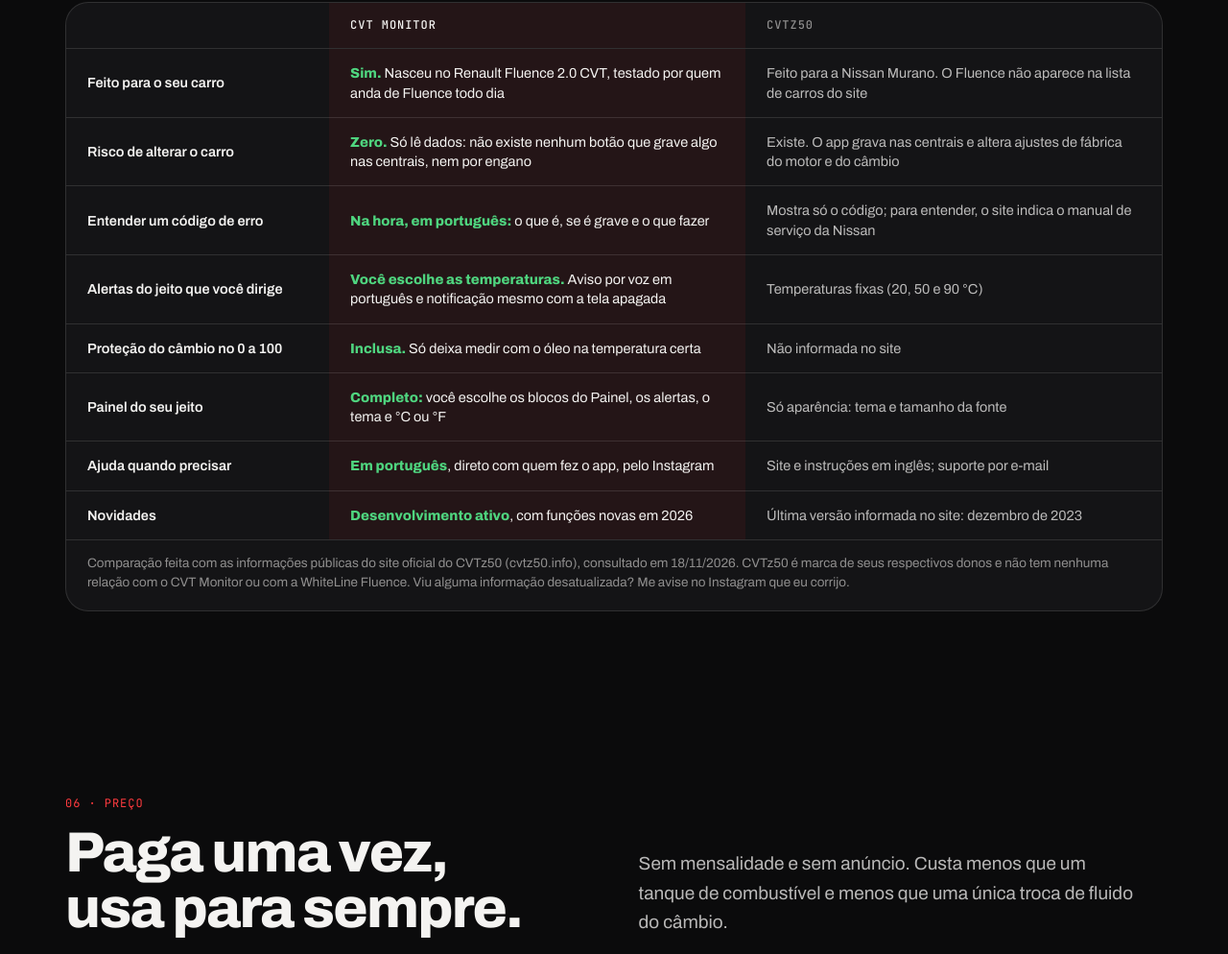
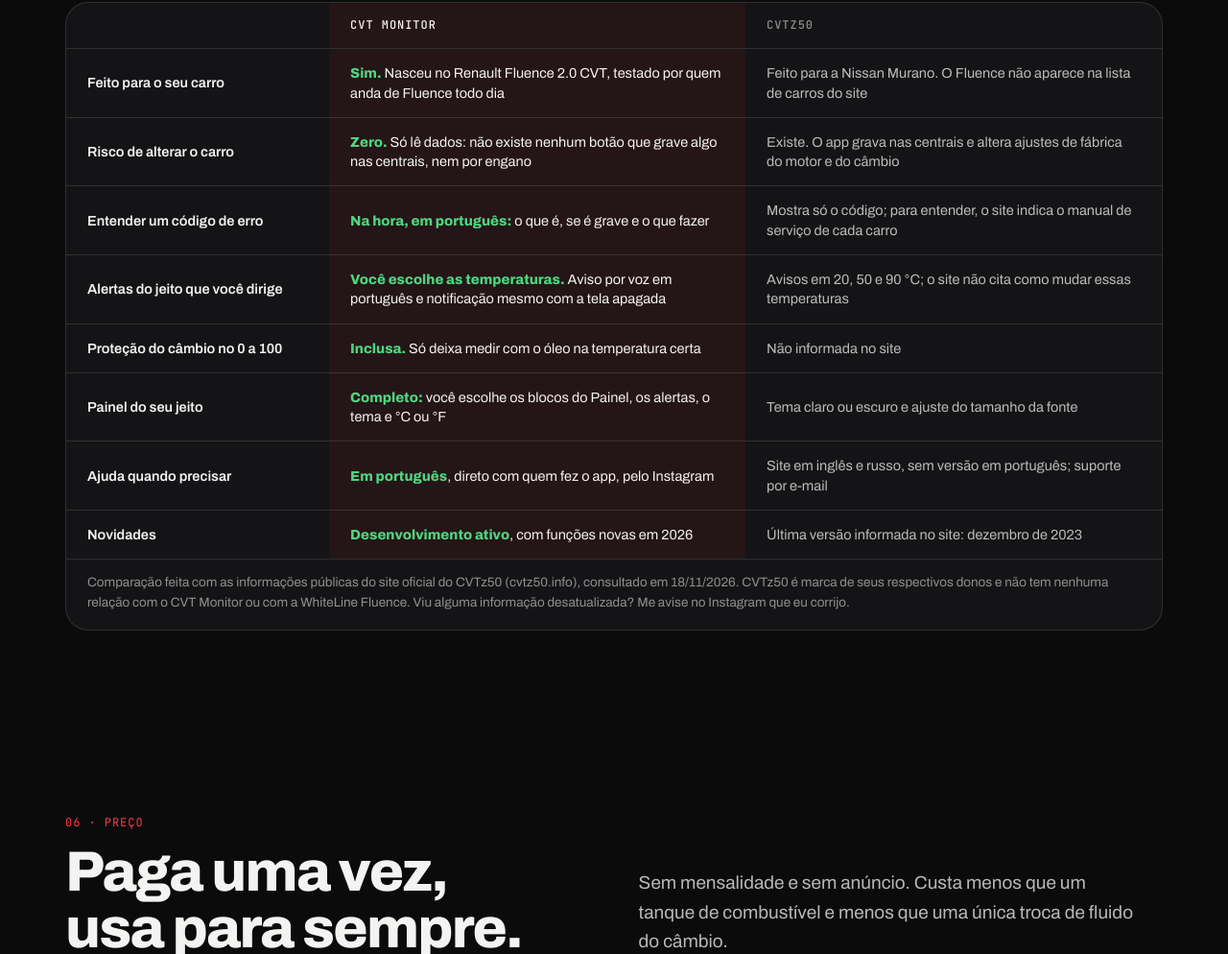
Before and after one commit to Wessel2007/whiteline_fluence, a plain HTML site: page site/cvt-monitor.html in a window 1280 px wide. Shown: the part 5826-6820 px from the top of the page at 96% size. Drawn offline with nearby package versions, Linux system fonts and the light colour scheme; a web font is replaced by a local one.

Commit message:
fix: comparação com o CVTz50 fiel ao texto do site oficial
- Códigos de erro: o site indica o manual de serviço de cada carro,
  não especificamente o da Nissan
- Alertas: o site não diz que as temperaturas são fixas, só que não
  cita como mudá-las
- Personalizar: sai o "Só aparência" (o app também liga e desliga o
  monitoramento do motor e da tração)
- Suporte: o site tem versão em inglês e russo, sem português

Co-Authored-By: Claude Opus 5.5 <noreply@anthropic.com>

```diff
--- a/site/cvt-monitor.html
+++ b/site/cvt-monitor.html
@@ -915,11 +915,11 @@ button{font-family:inherit}
         <tbody>
           <tr><td>Feito para o seu carro</td><td class="c-full"><strong>Sim.</strong> Nasceu no Renault Fluence 2.0 CVT, testado por quem anda de Fluence todo dia</td><td>Feito para a Nissan Murano. O Fluence não aparece na lista de carros do site</td></tr>
           <tr><td>Risco de alterar o carro</td><td class="c-full"><strong>Zero.</strong> Só lê dados: não existe nenhum botão que grave algo nas centrais, nem por engano</td><td>Existe. O app grava nas centrais e altera ajustes de fábrica do motor e do câmbio</td></tr>
-          <tr><td>Entender um código de erro</td><td class="c-full"><strong>Na hora, em português:</strong> o que é, se é grave e o que fazer</td><td>Mostra só o código; para entender, o site indica o manual de serviço da Nissan</td></tr>
-          <tr><td>Alertas do jeito que você dirige</td><td class="c-full"><strong>Você escolhe as temperaturas.</strong> Aviso por voz em português e notificação mesmo com a tela apagada</td><td>Temperaturas fixas (20, 50 e 90 °C)</td></tr>
+          <tr><td>Entender um código de erro</td><td class="c-full"><strong>Na hora, em português:</strong> o que é, se é grave e o que fazer</td><td>Mostra só o código; para entender, o site indica o manual de serviço de cada carro</td></tr>
+          <tr><td>Alertas do jeito que você dirige</td><td class="c-full"><strong>Você escolhe as temperaturas.</strong> Aviso por voz em português e notificação mesmo com a tela apagada</td><td>Avisos em 20, 50 e 90 °C; o site não cita como mudar essas temperaturas</td></tr>
           <tr><td>Proteção do câmbio no 0 a 100</td><td class="c-full"><strong>Inclusa.</strong> Só deixa medir com o óleo na temperatura certa</td><td>Não informada no site</td></tr>
-          <tr><td>Painel do seu jeito</td><td class="c-full"><strong>Completo:</strong> você escolhe os blocos do Painel, os alertas, o tema e °C ou °F</td><td>Só aparência: tema e tamanho da fonte</td></tr>
-          <tr><td>Ajuda quando precisar</td><td class="c-full"><strong>Em português</strong>, direto com quem fez o app, pelo Instagram</td><td>Site e instruções em inglês; suporte por e-mail</td></tr>
+          <tr><td>Painel do seu jeito</td><td class="c-full"><strong>Completo:</strong> você escolhe os blocos do Painel, os alertas, o tema e °C ou °F</td><td>Tema claro ou escuro e ajuste do tamanho da fonte</td></tr>
+          <tr><td>Ajuda quando precisar</td><td class="c-full"><strong>Em português</strong>, direto com quem fez o app, pelo Instagram</td><td>Site em inglês e russo, sem versão em português; suporte por e-mail</td></tr>
           <tr><td>Novidades</td><td class="c-full"><strong>Desenvolvimento ativo</strong>, com funções novas em 2026</td><td>Última versão informada no site: dezembro de 2023</td></tr>
         </tbody>
       </table>
```
